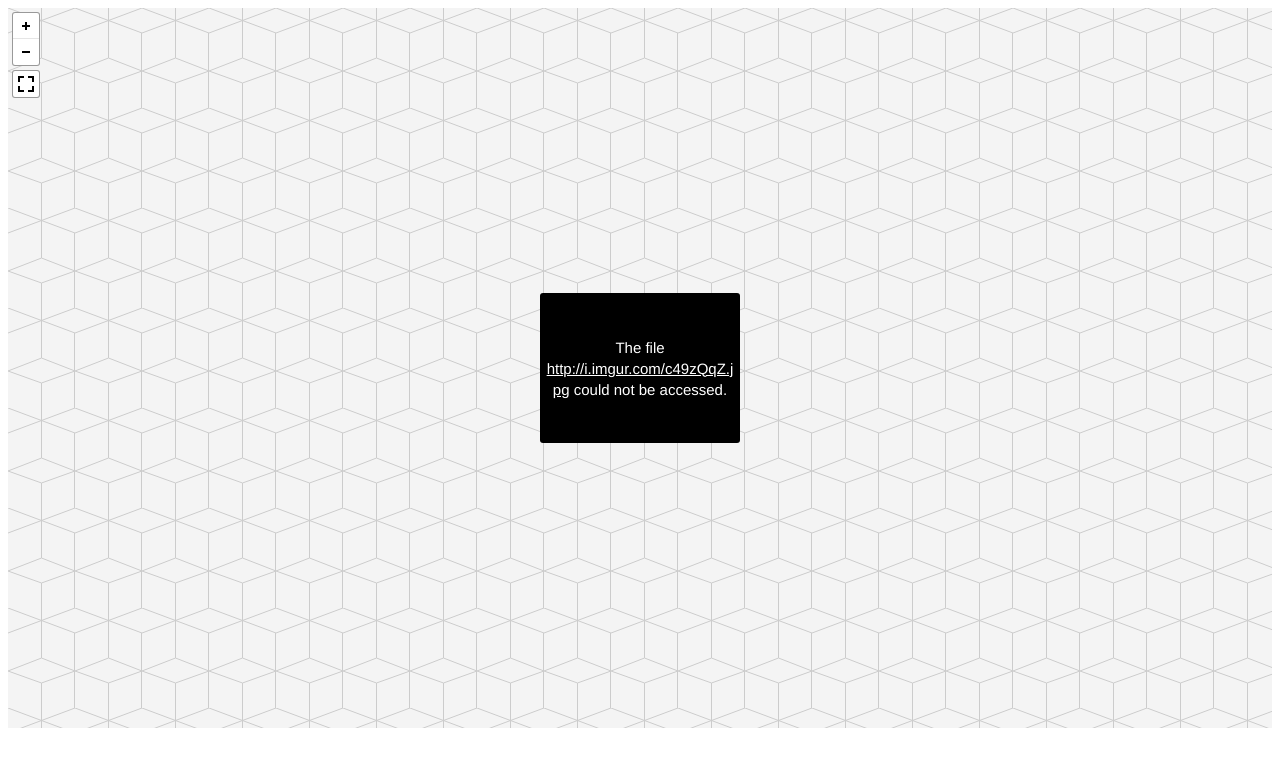
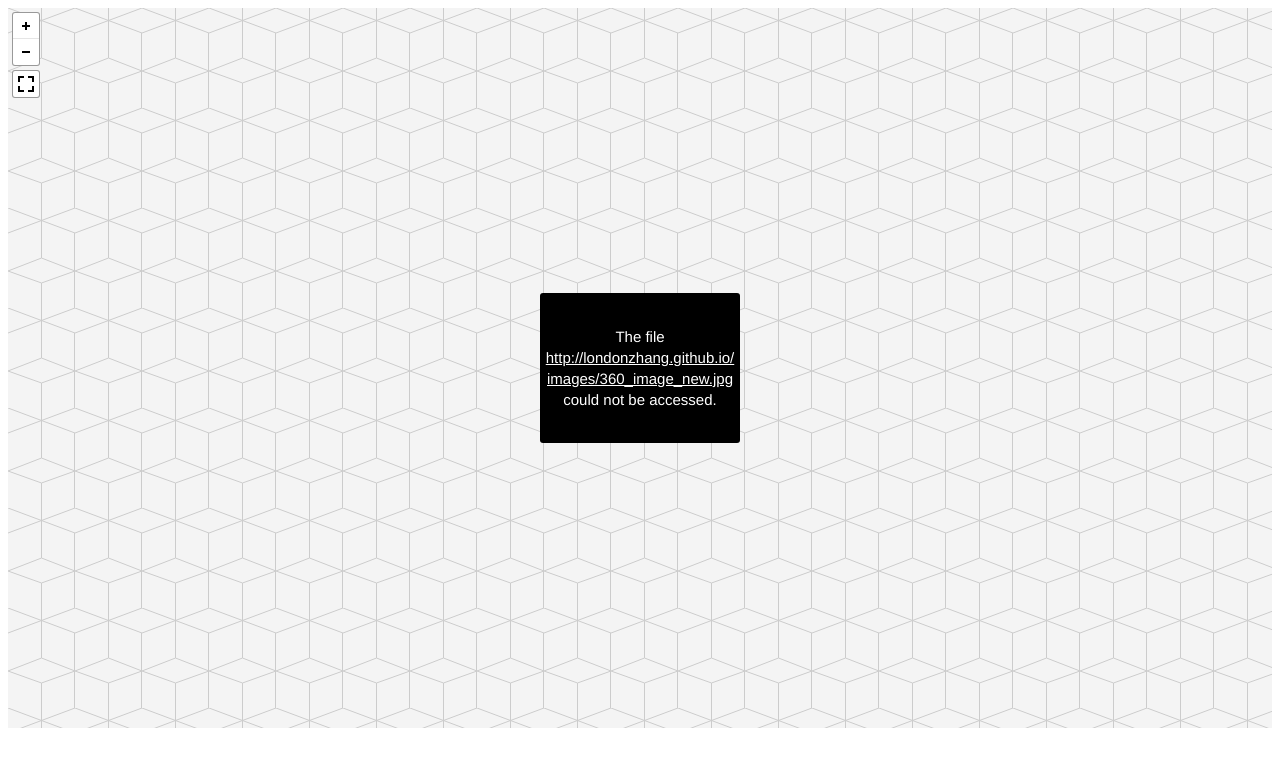
Before and after one commit to londonzhang/londonzhang.github.io, a plain HTML site: page index.html in a window 1280 px wide. Drawn offline with Linux system fonts and the light colour scheme; no server answers.

Commit message:
testing to github subfolder

```diff
--- a/index.html
+++ b/index.html
@@ -19,7 +19,7 @@
 <script>
 pannellum.viewer('panorama', {
     "type": "equirectangular",
-    "panorama": "http://i.imgur.com/c49zQqZ.jpg",
+    "panorama": "http://londonzhang.github.io/images/360_image_new.jpg",
     "autoLoad": true,
 });
 </script>
```
